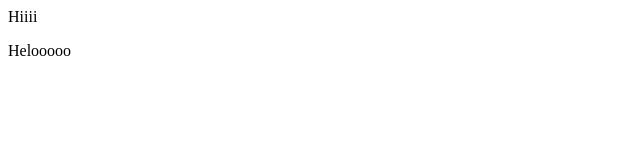
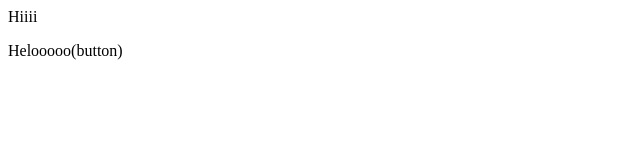
Before and after one commit to TiyasBiswas91/localrepo, a plain HTML site: page index.html in a window 1280 px wide. Shown: the full height of the page, 0-640 px from the left. Drawn offline with Linux system fonts and the light colour scheme.

```diff
--- a/index.html
+++ b/index.html
@@ -1,2 +1,2 @@
 <p>Hiiii</p>
-<p>Helooooo</p>
+<p>Helooooo(button)</p>
```
